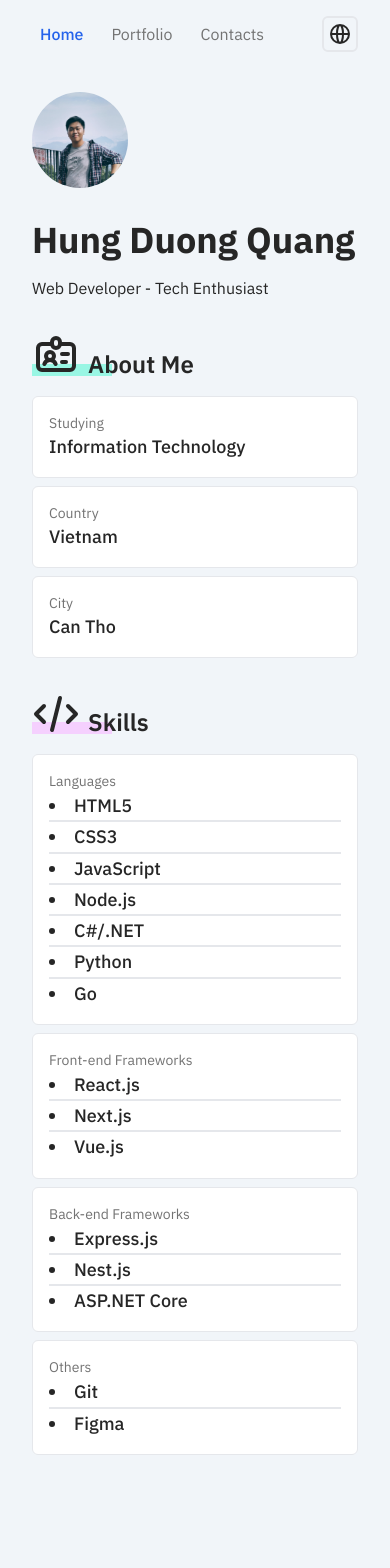
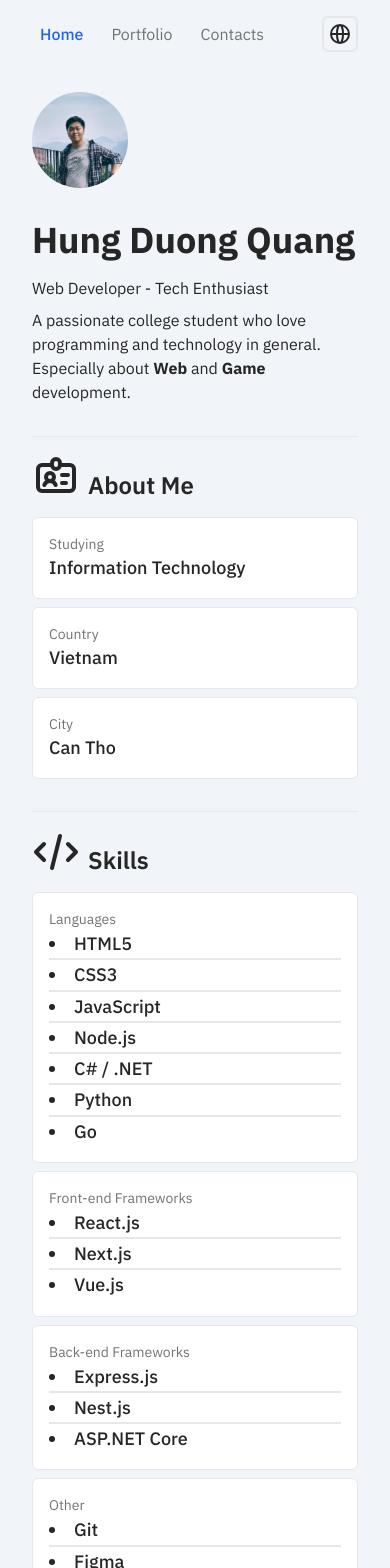
Before and after one commit to qhungg289/personal-site-qhungg289, a Next.js app: page / in a window 390 px wide. Shown: the top 1568 px of the page. Before the commit the page ends 1487 px from the top, so only its background shows below. Built offline with nearby package versions, Linux system fonts and the light colour scheme.

Commit message:
Refactor

```diff
--- a/pages/index.js
+++ b/pages/index.js
@@ -1,11 +1,48 @@
 import Head from "next/head";
-import Image from "next/image";
 import { motion } from "framer-motion";
 import Nav from "../components/nav/Nav";
 import Container from "../components/layout/Container";
-import avatar from "../public/img/avatar.jpg";
+import GridCardContainer from "../components/layout/GridCardContainer";
+import InfoCard from "../components/card/InfoCard";
+import SkillCard from "../components/card/SkillCard";
+import Avatar from "../components/image/Avatar";
+import MainHeader from "../components/typography/MainHeader";
+import SectionHeader from "../components/typography/SectionHeader";
 
 export default function Home() {
+	const infos = {
+		Studying: "Information Technology",
+		Country: "Vietnam",
+		City: "Can Tho",
+	};
+
+	const skills = {
+		Languages: [
+			"HTML5",
+			"CSS3",
+			"JavaScript",
+			"Node.js",
+			"C# / .NET",
+			"Python",
+			"Go",
+		],
+		"Front-end Frameworks": ["React.js", "Next.js", "Vue.js"],
+		"Back-end Frameworks": ["Express.js", "Nest.js", "ASP.NET Core"],
+		Other: ["Git", "Figma"],
+	};
+
+	let infosCards = [];
+	for (const [key, value] of Object.entries(infos)) {
+		const card = <InfoCard cardLabel={key} cardContent={value} key={key} />;
+		infosCards.push(card);
+	}
+
+	let skillsCards = [];
+	for (const [key, value] of Object.entries(skills)) {
+		const card = <SkillCard cardLabel={key} cardContent={value} key={key} />;
+		skillsCards.push(card);
+	}
+
 	return (
 		<>
 			<Head>
@@ -15,27 +52,24 @@ export default function Home() {
 			</Head>
 
 			<Nav />
-
 			<Container>
-				<div className="mt-6 overflow-hidden">
 				<div className="md:flex md:flex-row-reverse md:justify-between">
-						<div className="mb-8 h-24 w-24 md:h-36 md:w-36">
-							<Image src={avatar} alt="Avatar" className="rounded-full" />
-						</div>
+					<Avatar />
 
 					<div className="mb-8">
-							<h1 className="mb-4 text-4xl font-bold md:text-5xl">
-								Hung Duong Quang
-							</h1>
-							<p>Web Developer - Tech Enthusiast</p>
+						<MainHeader>Hung Duong Quang</MainHeader>
+						<p className="mb-2">Web Developer - Tech Enthusiast</p>
+						<p className="md:w-[45ch]">
+							A passionate college student who love programming and technology
+							in general. Especially about <b>Web</b> and <b>Game</b>{" "}
+							development.
+						</p>
 					</div>
 				</div>
 
-					<motion.h1
-						initial={{ opacity: 0, x: 100 }}
-						animate={{ opacity: 1, x: 0 }}
-						className="relative mb-4 flex items-end gap-2 text-2xl font-semibold after:absolute after:left-0 after:bottom-1 after:-z-10 after:h-3 after:w-20 after:bg-teal-200"
-					>
+				<hr />
+
+				<SectionHeader accentColor="teal">
 					<svg
 						xmlns="http://www.w3.org/2000/svg"
 						className="inline-flex h-12 w-12"
@@ -51,44 +85,12 @@ export default function Home() {
 						/>
 					</svg>
 					About Me
-					</motion.h1>
-					<div className="mb-8 grid gap-y-2 overflow-hidden md:grid-cols-3 md:gap-x-2 md:gap-y-0">
-						<motion.div
-							initial={{ opacity: 0, y: 100 }}
-							animate={{ opacity: 1, y: 0 }}
-							transition={{ delay: 0.25 }}
-							className="rounded-md border bg-white p-4"
-						>
-							<h2 className="text-sm text-neutral-500">Studying</h2>
-							<p className="text-lg font-medium">Information Technology</p>
-						</motion.div>
+				</SectionHeader>
+				<GridCardContainer>{infosCards}</GridCardContainer>
 
-						<motion.div
-							initial={{ opacity: 0, y: 100 }}
-							animate={{ opacity: 1, y: 0 }}
-							transition={{ delay: 0.5 }}
-							className="rounded-md border bg-white p-4"
-						>
-							<h2 className="text-sm text-neutral-500">Country</h2>
-							<p className="text-lg font-medium">Vietnam</p>
-						</motion.div>
+				<hr />
 
-						<motion.div
-							initial={{ opacity: 0, y: 100 }}
-							animate={{ opacity: 1, y: 0 }}
-							transition={{ delay: 0.75 }}
-							className="rounded-md border bg-white p-4"
-						>
-							<h2 className="text-sm text-neutral-500">City</h2>
-							<p className="text-lg font-medium">Can Tho</p>
-						</motion.div>
-					</div>
-
-					<motion.h1
-						initial={{ opacity: 0, x: 100 }}
-						animate={{ opacity: 1, x: 0 }}
-						className="relative mb-4 flex items-end gap-2 text-2xl font-semibold after:absolute after:left-0 after:bottom-1 after:-z-10 after:h-3 after:w-20 after:bg-fuchsia-200"
-					>
+				<SectionHeader accentColor="fuchsia">
 					<svg
 						xmlns="http://www.w3.org/2000/svg"
 						className="inline-flex h-12 w-12"
@@ -104,76 +106,8 @@ export default function Home() {
 						/>
 					</svg>
 					Skills
-					</motion.h1>
-					<div className="mb-8 grid gap-y-2 overflow-hidden md:grid-cols-3 md:gap-x-2 md:gap-y-2">
-						<motion.div
-							initial={{ opacity: 0, y: 100 }}
-							animate={{ opacity: 1, y: 0 }}
-							transition={{ delay: 0.25 }}
-							className="rounded-md border bg-white p-4"
-						>
-							<h2 className="text-sm text-neutral-500">Languages</h2>
-							<ul className="list-inside list-disc divide-y-2">
-								<li className="text-lg font-medium leading-relaxed">HTML5</li>
-								<li className="text-lg font-medium leading-relaxed">CSS3</li>
-								<li className="text-lg font-medium leading-relaxed">
-									JavaScript
-								</li>
-								<li className="text-lg font-medium leading-relaxed">Node.js</li>
-								<li className="text-lg font-medium leading-relaxed">C#/.NET</li>
-								<li className="text-lg font-medium leading-relaxed">Python</li>
-								<li className="text-lg font-medium leading-relaxed">Go</li>
-							</ul>
-						</motion.div>
-
-						<motion.div
-							initial={{ opacity: 0, y: 100 }}
-							animate={{ opacity: 1, y: 0 }}
-							transition={{ delay: 0.5 }}
-							className="rounded-md border bg-white p-4"
-						>
-							<h2 className="text-sm text-neutral-500">Front-end Frameworks</h2>
-							<ul className="list-inside list-disc divide-y-2">
-								<li className="text-lg font-medium leading-relaxed">
-									React.js
-								</li>
-								<li className="text-lg font-medium leading-relaxed">Next.js</li>
-								<li className="text-lg font-medium leading-relaxed">Vue.js</li>
-							</ul>
-						</motion.div>
-
-						<motion.div
-							initial={{ opacity: 0, y: 100 }}
-							animate={{ opacity: 1, y: 0 }}
-							transition={{ delay: 0.75 }}
-							className="rounded-md border bg-white p-4"
-						>
-							<h2 className="text-sm text-neutral-500">Back-end Frameworks</h2>
-							<ul className="list-inside list-disc divide-y-2">
-								<li className="text-lg font-medium leading-relaxed">
-									Express.js
-								</li>
-								<li className="text-lg font-medium leading-relaxed">Nest.js</li>
-								<li className="text-lg font-medium leading-relaxed">
-									ASP.NET Core
-								</li>
-							</ul>
-						</motion.div>
-
-						<motion.div
-							initial={{ opacity: 0, y: 100 }}
-							animate={{ opacity: 1, y: 0 }}
-							transition={{ delay: 1 }}
-							className="rounded-md border bg-white p-4"
-						>
-							<h2 className="text-sm text-neutral-500">Others</h2>
-							<ul className="list-inside list-disc divide-y-2">
-								<li className="text-lg font-medium leading-relaxed">Git</li>
-								<li className="text-lg font-medium leading-relaxed">Figma</li>
-							</ul>
-						</motion.div>
-					</div>
-				</div>
+				</SectionHeader>
+				<GridCardContainer>{skillsCards}</GridCardContainer>
 			</Container>
 		</>
 	);
```
Lines whose indentation alone changed are shown as unchanged.
